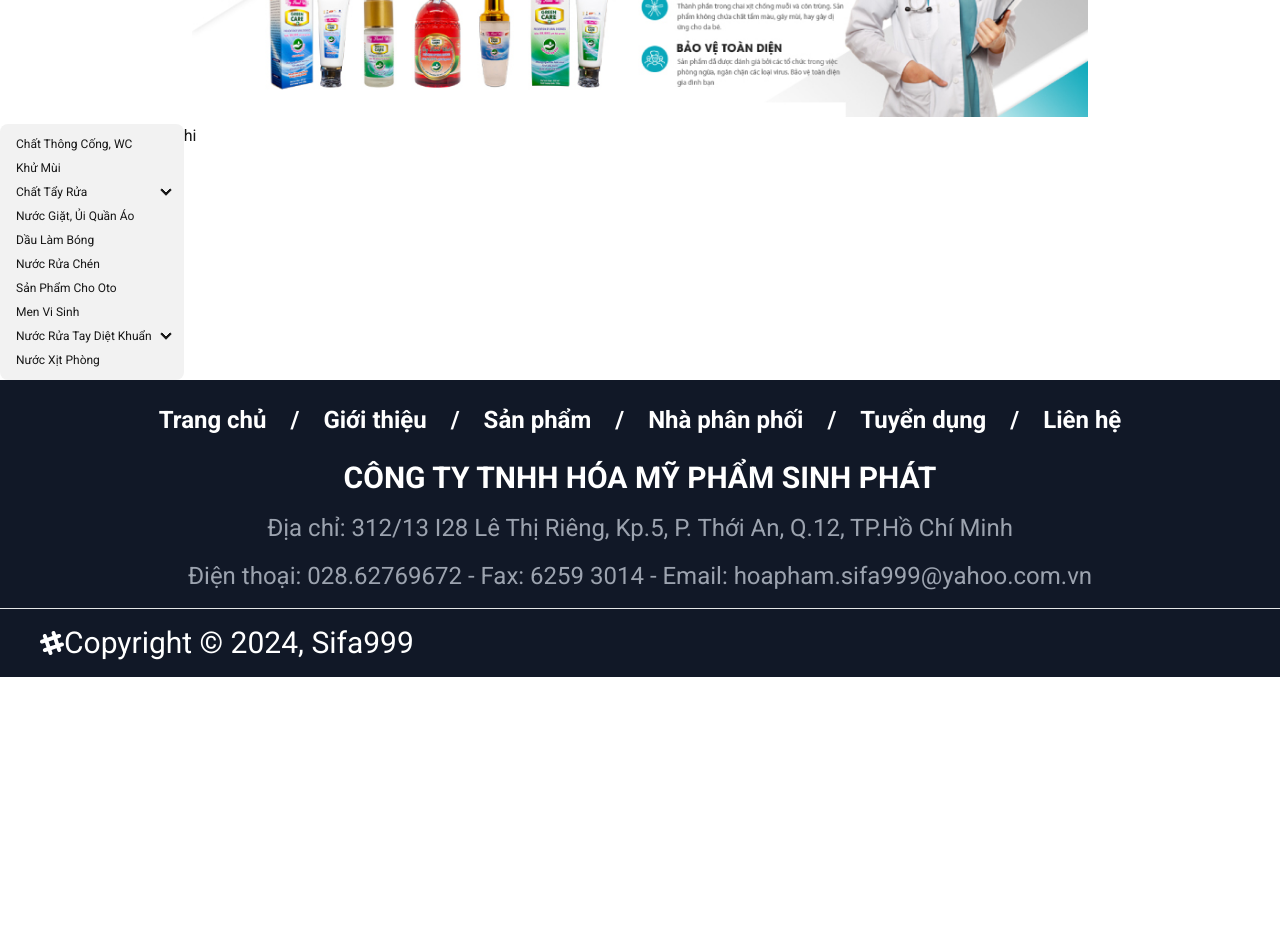
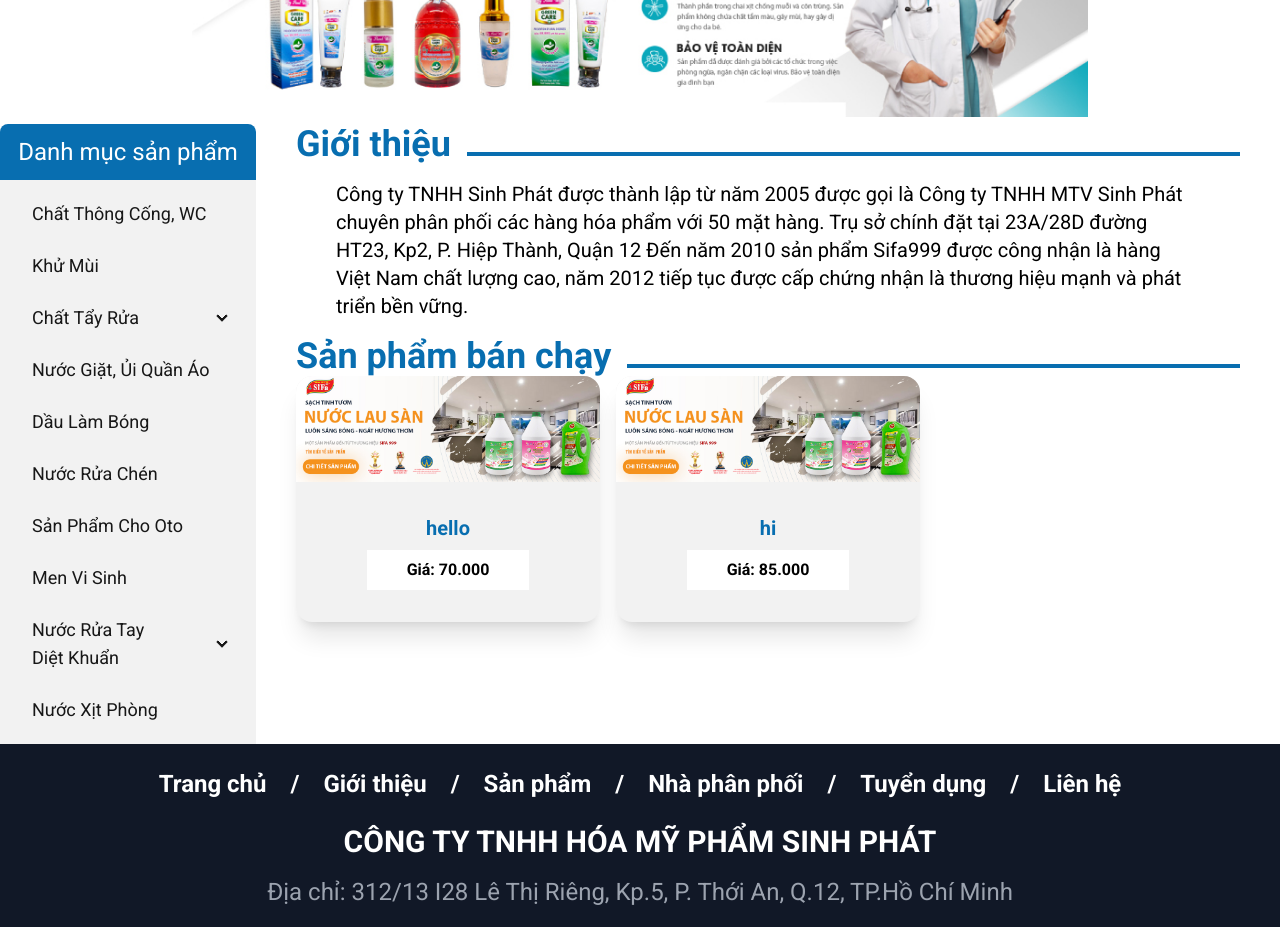
Before and after one commit to huutamisme/sifa999, a Next.js app: page / in a window 1280 px wide. Shown: the part 420-1347 px from the top of the page. Before the commit the page ends 1097 px from the top, so only its background shows below. Built offline with nearby package versions, Linux system fonts and the light colour scheme.

Commit message:
Implement best selling products, Adjust components folder

```diff
--- /dev/null
+++ b/app/components/BestSellingProducts.tsx
@@ -0,0 +1,50 @@
+import Image from "next/image"
+
+interface Products {
+    id: number,
+    img: string,
+    name: string,
+    price: number
+}
+
+const products: Products[] = [
+    {
+        id: 1,
+        img: "/banner1.jpg",
+        name: "hello",
+        price: 70000
+    },
+    {
+        id: 2,
+        img: "/banner1.jpg",
+        name: "hi",
+        price: 85000
+    },
+]
+
+const BestSellingProducts: React.FC = () => {
+    return (
+        <div className="space-y-5 px-10">
+            {products.length === 0 ? (
+                <h2 className="text-3xl text-center text-customBlue">Không có sản phẩm nào!</h2>
+            ) : (
+                <div className="grid grid-cols-1 md:grid-cols-2 xl:grid-cols-3 gap-4 relative">
+                    {products.map((product) => (
+                        <div key={product.id} className="card bg-base-200 shadow-xl flex items-center">
+                            <figure>
+                                <Image src={product.img} alt={`Product ${product.id + 1} image `} width={500} height={200} />
+                            </figure>
+                            <div className="card-body flex items-center text-black">
+                                <h2 className="card-title text-center text-background">{product.name}</h2>
+                                <div className="flex bg-base-100 px-10 py-2">
+                                    <strong>Giá: {product.price.toLocaleString('vi-vn')}</strong>
+                                </div>
+                            </div>
+                        </div>
+                    ))}
+                </div>
+            )}
+        </div>
+    );
+}
+export default BestSellingProducts;
--- a/app/components/Listing.tsx
+++ /dev/null
@@ -1,85 +0,0 @@
-import Link from "next/link";
-
-interface SubCategory {
-    name: string;
-    href: string;
-}
-
-interface Category {
-    name: string;
-    href: string;
-    subCategories?: SubCategory[];
-}
-
-const categories: Category[] = [
-    { name: "Chất Thông Cống, WC", href: "/chat-thong-cong-wc" },
-    { name: "Khử Mùi", href: "/khu-mui" },
-    {
-        name: "Chất Tẩy Rửa",
-        href: "/chat-tay-rua",
-        subCategories: [
-            { name: "Nước Tẩy Trắng", href: "/nuoc-tay-trang" },
-            { name: "Chất Rửa Máy", href: "/chat-rua-may" },
-            { name: "Nước Lau Bếp", href: "/nuoc-lau-bep" },
-            { name: "Nước Rửa Kiếng", href: "/nuoc-rua-kieng" },
-            { name: "Nước Tẩy Gạch, Men, Sứ", href: "/nuoc-tay-gach-men-su" },
-            { name: "Nước Lau Sàn", href: "/nuoc-lau-san" },
-            { name: "Nước Tẩy Nhôm", href: "/nuoc-tay-nhom" },
-        ],
-    },
-    { name: "Nước Giặt, Ủi Quần Áo", href: "/nuoc-giat-ui-quan-ao" },
-    { name: "Dầu Làm Bóng", href: "/dau-lam-bong" },
-    { name: "Nước Rửa Chén", href: "/nuoc-rua-chen" },
-    { name: "Sản Phẩm Cho Oto", href: "/san-pham-cho-oto" },
-    { name: "Men Vi Sinh", href: "/men-vi-sinh" },
-    {
-        name: "Nước Rửa Tay Diệt Khuẩn",
-        href: "/nuoc-rua-tay-diet-khuan",
-        subCategories: [
-            {
-                name: "Dung Dịch",
-                href: "/dung-dich"
-            },
-            {
-                name: "Gel",
-                href: "/gel",
-            }
-        ]
-    },
-    { name: "Nước Xịt Phòng", href: "/nuoc-xit-phong" }
-];
-
-const Listing: React.FC = () => {
-    return (
-        <ul className="menu menu-xs bg-base-200 rounded-lg w-full max-w-xs">
-            {categories.map((category, index) => (
-                <li key={index}>
-                    {category.subCategories && category.subCategories.length > 0 ? (
-                        <details>
-                            <summary>
-                                <Link href={category.href}>
-                                    {category.name}
-                                </Link>
-                            </summary>
-                            <ul>
-                                {category.subCategories.map((subCategory, subIndex) => (
-                                    <li key={subIndex}>
-                                        <Link href={subCategory.href}>
-                                            {subCategory.name}
-                                        </Link>
-                                    </li>
-                                ))}
-                            </ul>
-                        </details>
-                    ) : (
-                        <Link href={category.href}>
-                            {category.name}
-                        </Link>
-                    )}
-                </li>
-            ))}
-        </ul>
-    );
-};
-
-export default Listing;
--- a/app/page.tsx
+++ b/app/page.tsx
@@ -1,10 +1,25 @@
-import NavLayout from "./NavLayout";
+import NavLayout from "../components/NavLayout";
+import BestSellingProducts from "./components/BestSellingProducts";
 
 export default function Home() {
   return (
     <>
       <NavLayout>
-        <h1>hi</h1>
+        <div className="flex justify-center md:justify-start items-baseline px-10 ">
+          <span className="text-2xl md:text-4xl font-bold mr-4 text-background">Giới thiệu</span>
+          <div className="hidden md:flex flex-grow border-t-4 border-background"></div>
+        </div>
+        <p className="text-xl text-black px-20 py-4">
+          Công ty TNHH Sinh Phát được thành lập từ năm 2005 được gọi là Công ty TNHH MTV Sinh Phát
+          chuyên phân phối các hàng hóa phẩm với 50 mặt hàng. Trụ sở chính đặt tại 23A/28D đường HT23, Kp2, P. Hiệp Thành, Quận 12
+          Đến năm 2010 sản phẩm Sifa999 được công nhận là hàng Việt Nam chất lượng cao,
+          năm 2012 tiếp tục được cấp chứng nhận là thương hiệu mạnh và phát triển bền vững.
+        </p>
+        <div className="flex justify-center md:justify-start items-baseline px-10 ">
+          <span className="text-2xl md:text-4xl font-bold mr-4 text-background">Sản phẩm bán chạy</span>
+          <div className="hidden md:flex flex-grow border-t-4 border-background"></div>
+        </div>
+        <BestSellingProducts />
       </NavLayout>
     </>
   );
--- /dev/null
+++ b/components/Listing.tsx
@@ -0,0 +1,82 @@
+import Link from "next/link";
+
+interface SubCategory {
+    name: string;
+    href: string;
+}
+
+interface Category {
+    name: string;
+    href: string;
+    subCategories?: SubCategory[];
+}
+
+const categories: Category[] = [
+    { name: "Chất Thông Cống, WC", href: "/chat-thong-cong-wc" },
+    { name: "Khử Mùi", href: "/khu-mui" },
+    {
+        name: "Chất Tẩy Rửa",
+        href: "/chat-tay-rua",
+        subCategories: [
+            { name: "Nước Tẩy Trắng", href: "/nuoc-tay-trang" },
+            { name: "Chất Rửa Máy", href: "/chat-rua-may" },
+            { name: "Nước Lau Bếp", href: "/nuoc-lau-bep" },
+            { name: "Nước Rửa Kiếng", href: "/nuoc-rua-kieng" },
+            { name: "Nước Tẩy Gạch, Men, Sứ", href: "/nuoc-tay-gach-men-su" },
+            { name: "Nước Lau Sàn", href: "/nuoc-lau-san" },
+            { name: "Nước Tẩy Nhôm", href: "/nuoc-tay-nhom" },
+        ],
+    },
+    { name: "Nước Giặt, Ủi Quần Áo", href: "/nuoc-giat-ui-quan-ao" },
+    { name: "Dầu Làm Bóng", href: "/dau-lam-bong" },
+    { name: "Nước Rửa Chén", href: "/nuoc-rua-chen" },
+    { name: "Sản Phẩm Cho Oto", href: "/san-pham-cho-oto" },
+    { name: "Men Vi Sinh", href: "/men-vi-sinh" },
+    {
+        name: "Nước Rửa Tay Diệt Khuẩn",
+        href: "/nuoc-rua-tay-diet-khuan",
+        subCategories: [
+            { name: "Dung Dịch", href: "/dung-dich" },
+            { name: "Gel", href: "/gel" }
+        ]
+    },
+    { name: "Nước Xịt Phòng", href: "/nuoc-xit-phong" }
+];
+
+const Listing: React.FC = () => {
+    return (
+        <div>
+            <p className="bg-background text-white text-2xl text-center rounded-t-lg p-3">Danh mục sản phẩm</p>
+            <ul className="menu menu-lg bg-base-200">
+                {categories.map((category, index) => (
+                    <li key={index}>
+                        {category.subCategories && category.subCategories.length > 0 ? (
+                            <details>
+                                <summary>
+                                    <Link href={category.href}>
+                                        {category.name}
+                                    </Link>
+                                </summary>
+                                <ul>
+                                    {category.subCategories.map((subCategory, subIndex) => (
+                                        <li key={subIndex}>
+                                            <Link href={subCategory.href}>
+                                                {subCategory.name}
+                                            </Link>
+                                        </li>
+                                    ))}
+                                </ul>
+                            </details>
+                        ) : (
+                            <Link href={category.href}>
+                                {category.name}
+                            </Link>
+                        )}
+                    </li>
+                ))}
+            </ul>
+        </div>
+    );
+};
+
+export default Listing;
--- a/app/NavLayout.tsx
+++ b/components/NavLayout.tsx
@@ -1,8 +1,8 @@
-import Navbar from "./components/Navbar";
-import Footer from "./components/Footer";
-import Header from "./components/Header";
-import Listing from "./components/Listing";
-import Banner from "./components/Banner";
+import Navbar from "./Navbar";
+import Footer from "./Footer";
+import Header from "./Header";
+import Listing from "./Listing";
+import Banner from "./Banner";
 
 export default function NavLayout({ children }: Readonly<{ children: React.ReactNode }>) {
     return (
@@ -15,10 +15,10 @@
                 <Banner margin={10} />
             </aside>
             <main className="flex">
-                <aside>
+                <aside className="w-1/5">
                     <Listing />
                 </aside>
-                <section>
+                <section className="w-4/5">
                     {children}
                 </section>
             </main>
```
Also changed, not shown: components/Banner.tsx (renamed from app/components/Banner.tsx), components/Footer.tsx (renamed from app/components/Footer.tsx), components/Header.tsx (renamed from app/components/Header.tsx), components/Navbar.tsx (renamed from app/components/Navbar.tsx), components/SlickBtn.tsx (renamed from app/components/SlickBtn.tsx), 1 other file (tests, documents, lock files or other folders).
